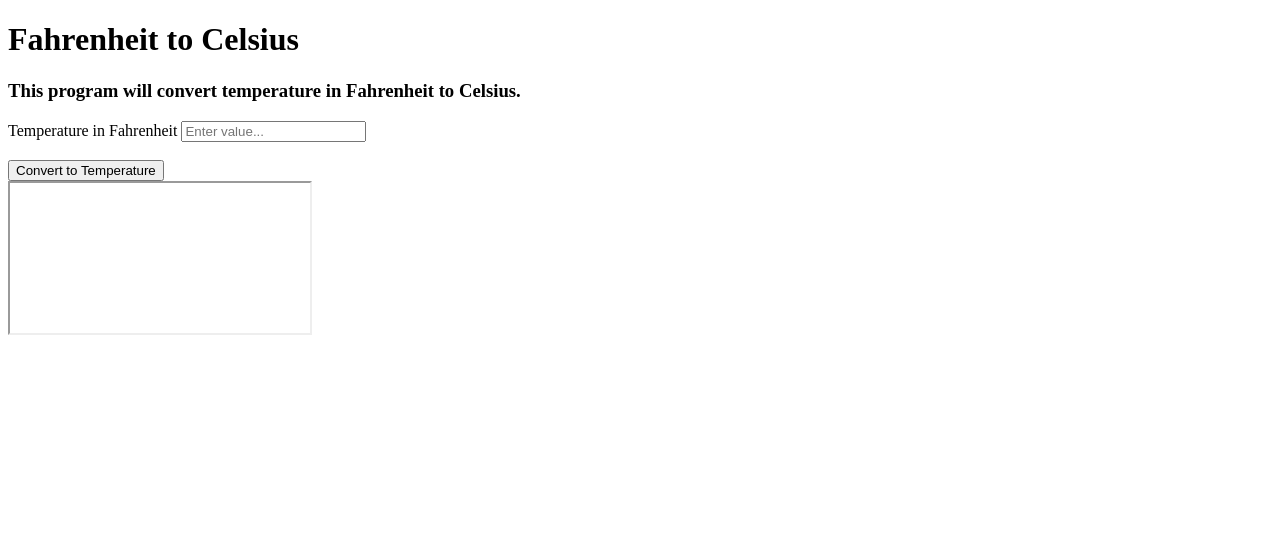
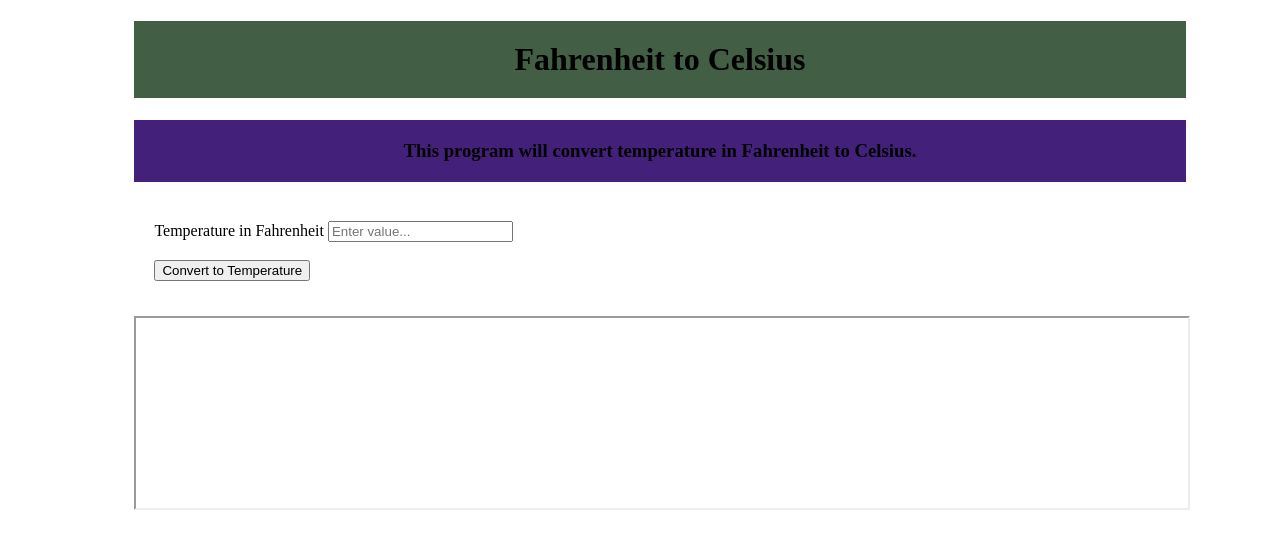
Before and after one commit to ICD2O-Digital-Tech-KukwacA/Unit3-04-PHP-FarenheitCelsius, a PHP site: page / in a window 1280 px wide. Shown: the top 549 px of the page. Run offline with PHP 8.4, Linux system fonts and the light colour scheme.

Commit message:
Unit3-04-PHP-FahrenheitCelsius

```diff
--- a/css/style.css
+++ b/css/style.css
@@ -1,4 +1,51 @@
-/* Created by: Mr. Coxall
-* Created on: Sep 2020
-* This file contains the CSS for index.html
+/* Created by: MariaG
+ * Modified by: Kukwac
+ * Created on: April 2025
+ * This CSS file defines the style for index.php
+ * ICD2O-Unit3-04-PHP-FarenheitCelsius
 */
+
+form {
+    background-color: #ffffff;
+    padding: 20px;
+    width: 80%;
+    margin-left: 10%;
+}
+
+h1 {
+    background-color: #425e45;
+    text-align: center;
+    padding: 20px;
+    width: 80%;
+    margin-left: 10%;
+}
+
+h3 {
+    background-color: #43207a;
+    text-align: center;
+    padding: 20px;
+    width: 80%;
+    margin-left: 10%;
+}
+
+p {
+    width: 80%;
+    margin-left: 10%;
+}
+
+iframe {
+    margin-bottom: 5%;
+    background-color: #ffffff;
+    padding: 20px;
+    width: 80%;
+    margin-left: 10%;
+    margin-top: 15px;
+}
+
+#yellow {
+    background-color: #256739;
+    padding: 20px;
+    width: 80%;
+    margin-left: 10%;
+    margin-bottom: 30px;
+}
```
